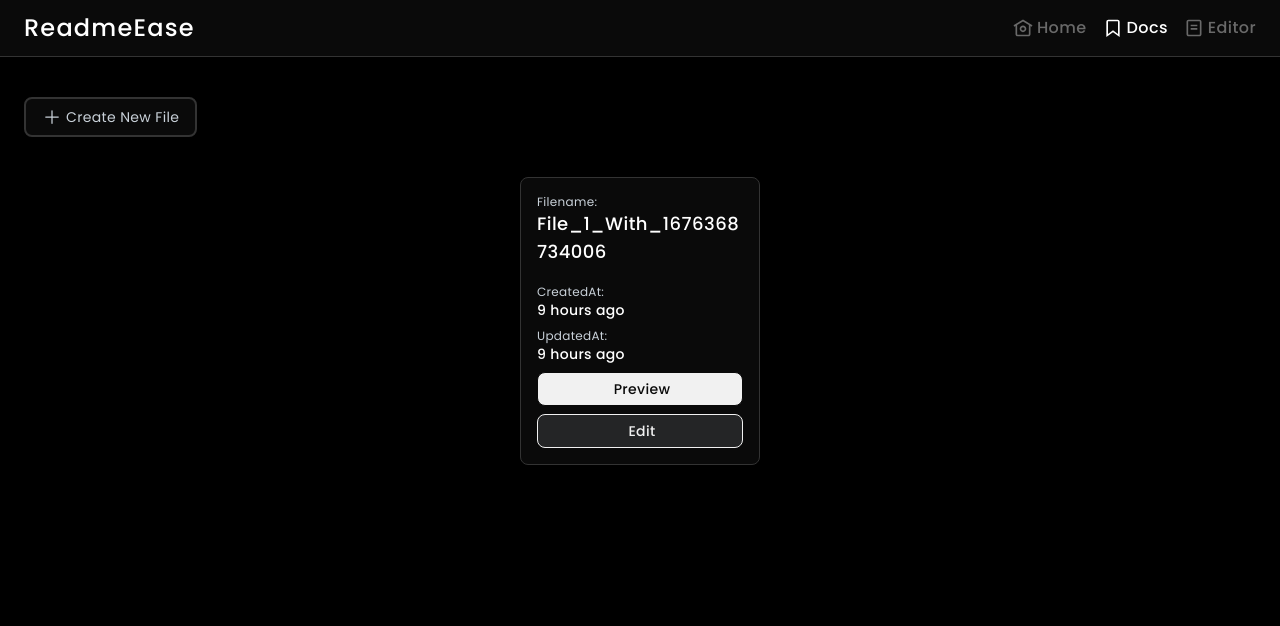
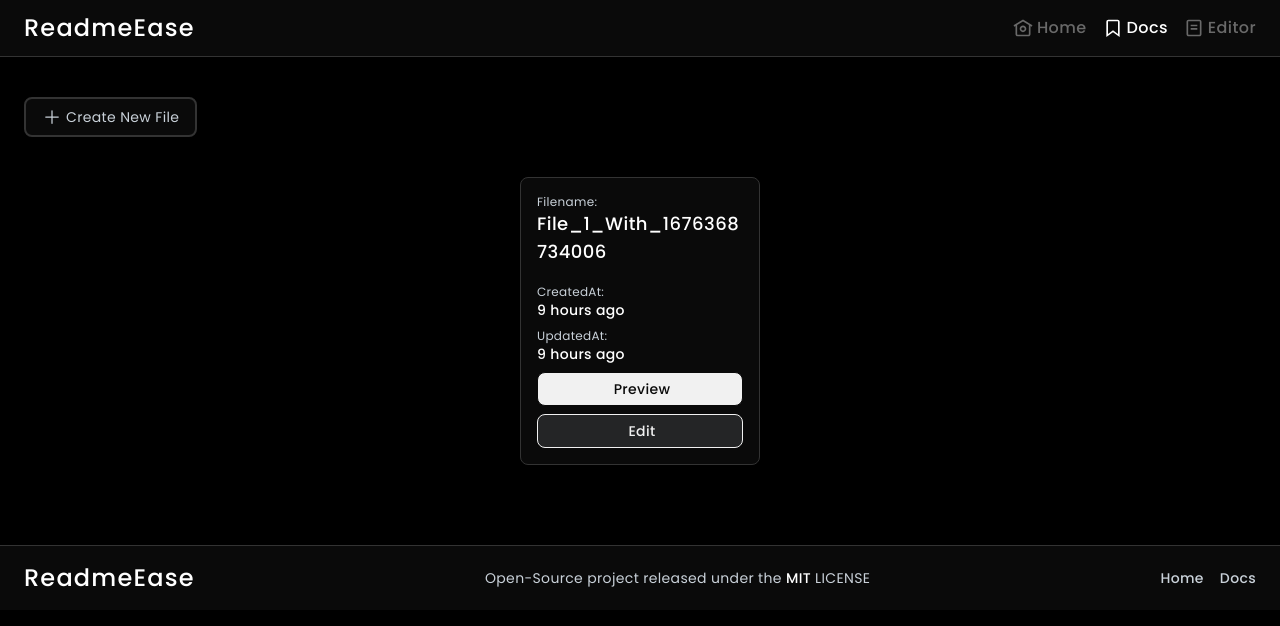
Before and after one commit to mohammedmoheed/ReadmeEase, a Next.js app: page /docs in a window 1280 px wide. Shown: the top 626 px of the page. Built offline with nearby package versions, Linux system fonts and the light colour scheme.

Commit message:
Add: Footer component and fix bugs

```diff
--- /dev/null
+++ b/src/components/Banner/Footer.tsx
@@ -0,0 +1,68 @@
+import Link from "next/link";
+
+function Footer(): JSX.Element {
+  return (
+    <footer className="relative bottom-0 w-full bg-[#0a0a0a] border-t border-solid border-t-[#333]">
+      <div className="mx-auto max-w-[1440px] w-full">
+        <nav className="relative px-6 py-4 flex flex-row items-center justify-between w-full bg-transparent">
+          <div className="flex items-center justify-center w-auto">
+            <Link
+              href="/"
+              className="flex items-center justify-center"
+              aria-label="ReadmeEase logo"
+              title="ReadmeEase"
+            >
+              <span className="text-2xl text-center text-white font-medium tracking-wider">
+                ReadmeEase
+              </span>
+            </Link>
+          </div>
+          <div className="w-auto">
+            <p className="text-sm text-center tracking-wide">
+              <span className="hidden md:inline font-normal text-[#c9d1d9]">
+                Open-Source project released under the
+              </span>{" "}
+              <a
+                href="https://github.com/JunDevHarsh/ReadmeEase/blob/dev/LICENSE"
+                target="_blank"
+                rel="noopener noreferrer"
+                className="font-medium text-white no-underline hover:underline"
+                aria-label="MIT LICENSE"
+                title="Project's MIT LICENSE"
+              >
+                MIT
+              </a>{" "}
+              <span className="hidden md:inline font-normal text-[#c9d1d9]">
+                LICENSE
+              </span>
+            </p>
+          </div>
+          <ul className="flex items-center justify-center gap-x-4 w-auto">
+            <li className="w-auto">
+              <Link
+                href="/"
+                className="text-sm text-center text-[#c9d1d9] hover:text-white font-medium tracking-wide"
+                aria-label="Link: Home"
+                title="Link: Home"
+              >
+                Home
+              </Link>
+            </li>
+            <li className="w-auto">
+              <Link
+                href="/docs"
+                className="text-sm text-center text-[#c9d1d9] hover:text-white font-medium tracking-wide"
+                aria-label="Link: Docs"
+                title="Link: Docs"
+              >
+                Docs
+              </Link>
+            </li>
+          </ul>
+        </nav>
+      </div>
+    </footer>
+  );
+}
+
+export default Footer;
--- /dev/null
+++ b/src/components/Banner/index.ts
@@ -0,0 +1,5 @@
+import EditorTitlebar from "./EditorTitlebar";
+import Header from "./Header";
+import Footer from "./Footer";
+
+export { EditorTitlebar, Footer, Header };
--- a/src/components/Container/PreviewContainer.tsx
+++ b/src/components/Container/PreviewContainer.tsx
@@ -7,7 +7,7 @@ function PreviewContainer(): JSX.Element {
   const dataForPreview = useSelector(getSectionBodyData);
 
   return (
-    <div className="relative flex flex-col items-start justify-start min-w-[280px] w-full max-w-full md:max-w-[50%] h-auto overflow-y-hidden">
+    <div className="relative flex flex-col items-start justify-start min-w-[280px] w-full max-w-full md:max-w-[50%] h-auto overflow-y-hidden border-t border-solid border-t-[#333] md:border-t-0">
       <div className="p-2 flex items-center justify-start w-full bg-[#1e1f23] border-b border-solid border-[#333]">
         <h2 className="text-base text-center text-[#bbbcc1] font-medium tracking-wide">
           PREVIEW
--- a/src/components/Sidebar/SectionSidebar.tsx
+++ b/src/components/Sidebar/SectionSidebar.tsx
@@ -13,7 +13,7 @@ function SectionSidebar(): JSX.Element {
   return (
     <>
       <aside
-        className={`absolute top-0 left-0 w-full min-h-[calc(100vh-110px)] h-full bg-[#111] transition-[max-width] z-10 duration-150 ease-linear border-r border-solid border-r-[#333] overflow-auto md:overflow-hidden ${
+        className={`absolute top-0 left-0 w-full min-h-[calc(100vh-110px)] h-full bg-[#111] transition-[max-width] z-10 duration-150 ease-linear border-r border-solid border-r-[#333] overflow-hidden md:overflow-hidden ${
           isSidebarOpen ? "max-w-[240px]" : "max-w-0"
         }`}
       >
--- a/src/pages/docs/index.tsx
+++ b/src/pages/docs/index.tsx
@@ -1,8 +1,8 @@
 import PageHeader from "@/components/Page/Header";
-import Header from "@/components/Banner/Header";
 import { Poppins } from "@next/font/google";
 import { CreateReadmeFileButton } from "@/components/Button";
-import PreviewFilesContainer from "@/components/Container/PreviewFilesContainer";
+import { PreviewFilesContainer } from "@/components/Container";
+import { Header, Footer } from "@/components/Banner";
 
 const poppins = Poppins({
   subsets: ["latin"],
@@ -29,6 +29,7 @@ export default function DocsPage() {
           </div>
         </div>
       </main>
+      <Footer />
     </div>
   );
 }
--- a/src/pages/editor/[id].tsx
+++ b/src/pages/editor/[id].tsx
@@ -1,7 +1,7 @@
 import PageHeader from "@/components/Page/Header";
-import Header from "@/components/Banner/Header";
 import { Poppins } from "@next/font/google";
 import { EditorPageContainer } from "@/components/Container";
+import { Header, Footer } from "@/components/Banner";
 
 const poppins = Poppins({
   subsets: ["latin"],
@@ -21,6 +21,7 @@ export default function EditorIdPage() {
       <main className="block w-full">
         <EditorPageContainer />
       </main>
+      <Footer />
     </div>
   );
 }
--- a/src/pages/editor/index.tsx
+++ /dev/null
@@ -1,25 +0,0 @@
-import PageHeader from "@/components/Page/Header";
-import Header from "@/components/Banner/Header";
-import { Poppins } from "@next/font/google";
-
-const poppins = Poppins({
-  subsets: ["latin"],
-  weight: ["400", "500"],
-  style: "normal",
-  display: "swap",
-});
-
-export default function EditorPage() {
-  return (
-    <div className={poppins.className}>
-      <PageHeader
-        title="Editor | ReadmeEase"
-        description="Discover the power of effortless README creation with the editor feature of ReadmeEase. Create professional-looking documentation with ease using its drag and drop interface and dynamic customization options, all built with Next.js and Tailwind CSS."
-      />
-      <Header />
-      <main>
-        <h1>Editor</h1>
-      </main>
-    </div>
-  );
-}
```
